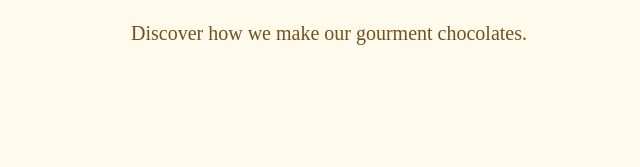
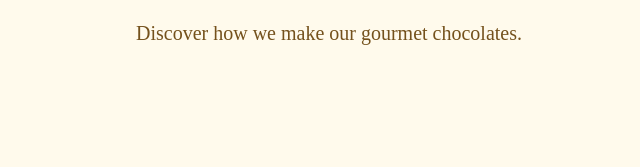
Before and after one commit to AOA19/C-C-Product-Page, a plain HTML site: page index.html in a window 1280 px wide. Shown: the part 3051-3218 px from the top of the page, 311-951 px from the left. Drawn offline with nearby package versions, Linux system fonts and the light colour scheme; a web font is replaced by a local one.

Commit message:
Update index.html
 Fixed typo

```diff
--- a/index.html
+++ b/index.html
@@ -250,7 +250,7 @@
       </div>
 
       <!----- How it's made bullet details ----->
-      <p class="video-details">Discover how we make our gourment chocolates.</p>
+      <p class="video-details">Discover how we make our gourmet chocolates.</p>
     </section>
 
     <!------------------------ FOOTER SECTION--------------------->
```
